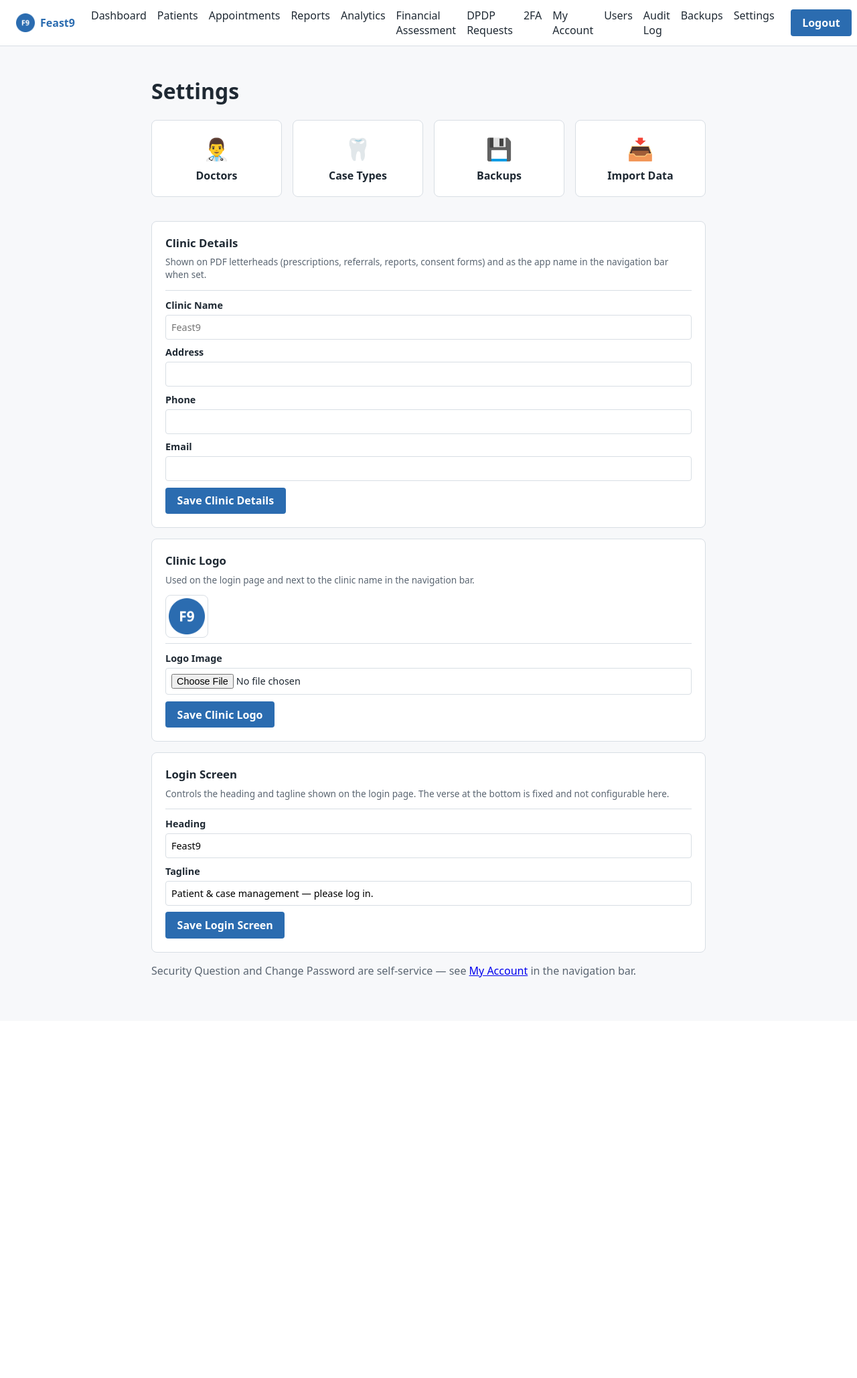
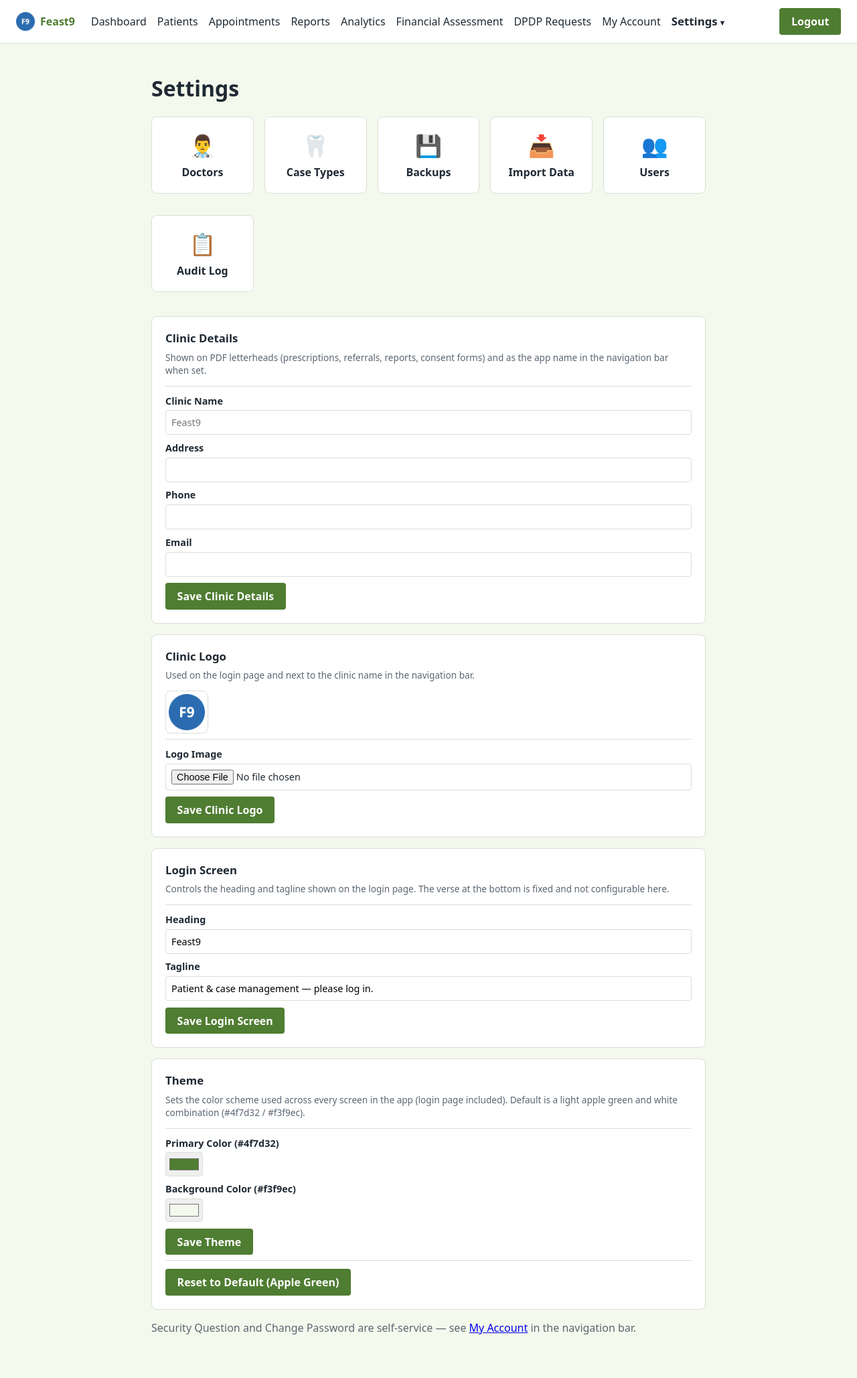
Before and after one commit to jamedevasi/Feast9_version2, a Flask app: page /settings/ in a window 1280 px wide. Shown: the whole page at 67% size. Before the commit the page ends 1459 px from the top, so only its background shows below. Run offline with Flask 3, Linux system fonts and the light colour scheme; the visitor is signed in with stand-in values (Sample User, id 1); data that the repository does not hold is empty.

Commit message:
Add customizable theme, merge 2FA into My Account, group admin nav under Settings
- New app-wide theme: default light apple green / white, customizable by an
  admin from Settings > Theme (two color pickers, derived accent/border,
  served via a public /theme.css stylesheet route since CSP disallows inline
  styles). Applies to every screen, including pre-login pages.
- 2FA management moved from its own top-nav link into a "Two-Factor
  Authentication" section on My Account (enable/disable inline), closing a
  gap where there was previously no UI path to disable 2FA.
- Users, Audit Log, and Backups collapsed into a single "Settings" nav
  dropdown (native <details>, collapsed by default, no JS) instead of four
  separate top-nav links; both added as cards on the Settings hub page too.

Co-Authored-By: Claude Sonnet 5 <noreply@anthropic.com>

```diff
--- a/app/constants.py
+++ b/app/constants.py
@@ -80,6 +80,13 @@ DEFAULT_LOGIN_TAGLINE = "Patient & case management — please log in."
 # address/phone/email have no fallback and are simply omitted when blank.
 DEFAULT_CLINIC_NAME = "Feast9"
 
+# Theme (customizable app-wide colour scheme, user request 2026-09-18). Default is a light
+# apple-green-and-white combination; an admin can override either value in Settings > Theme.
+# Accent/border shades are derived from these two at render time (see app/theme.py) rather
+# than stored, so there's no way for them to drift out of sync with a custom primary/background.
+DEFAULT_THEME_PRIMARY_COLOR = "#4f7d32"
+DEFAULT_THEME_BACKGROUND_COLOR = "#f3f9ec"
+
 # Presentation only (SVG is a presentation layer, never the source of truth — feast9_v2_agents.md §14).
 CHART_FINDING_COLORS = {
     "Sound": "#e9f7ef",
--- a/app/routes/auth_routes.py
+++ b/app/routes/auth_routes.py
@@ -15,10 +15,23 @@ from app.auth import (
 )
 from app.constants import DEFAULT_LOGIN_HEADING, DEFAULT_LOGIN_TAGLINE
 from app.csrf import validate_csrf
+from app.theme import render_theme_css, resolve_theme
 
 bp = Blueprint("auth", __name__)
 
 _IMAGE_EXT_TO_MIMETYPE = {"jpg": "image/jpeg", "png": "image/png", "gif": "image/gif", "webp": "image/webp"}
+
+
+@bp.route("/theme.css")
+def theme_css():
+    """Public (no @login_required) — the login page is themed too, and CSP's style-src 'self'
+    (no 'unsafe-inline') rules out an inline <style> block, so the customizable colors are
+    served as their own same-origin stylesheet instead, linked after style.css in base.html so
+    its :root override wins the cascade."""
+    css = render_theme_css(resolve_theme())
+    response = current_app.response_class(css, mimetype="text/css")
+    response.headers["Cache-Control"] = "no-cache"
+    return response
 
 
 @bp.route("/login-image")
--- a/app/routes/settings_routes.py
+++ b/app/routes/settings_routes.py
@@ -6,8 +6,14 @@ from flask import Blueprint, flash, redirect, render_template, request, url_for
 from app import config as app_config
 from app import db
 from app.auth import current_actor, login_required, role_required
-from app.constants import DEFAULT_LOGIN_HEADING, DEFAULT_LOGIN_TAGLINE
+from app.constants import (
+    DEFAULT_LOGIN_HEADING,
+    DEFAULT_LOGIN_TAGLINE,
+    DEFAULT_THEME_BACKGROUND_COLOR,
+    DEFAULT_THEME_PRIMARY_COLOR,
+)
 from app.csrf import validate_csrf
+from app.theme import is_valid_hex_color
 from app.validators import detect_image_upload_type
 
 # feast9_v2_agents.md §5.12 rule #1 says "from app.config import DATA_DIR must be at the
@@ -35,6 +41,10 @@ def index():
             _save_clinic_logo()
         elif form == "login_screen":
             _save_login_screen()
+        elif form == "theme":
+            _save_theme()
+        elif form == "theme_reset":
+            _reset_theme()
         return redirect(url_for("settings.index"))
 
     return render_template(
@@ -45,6 +55,10 @@ def index():
         clinic_email=db.get_setting("clinic_email", ""),
         login_heading=db.get_setting("login_heading", DEFAULT_LOGIN_HEADING),
         login_tagline=db.get_setting("login_tagline", DEFAULT_LOGIN_TAGLINE),
+        theme_primary_color=db.get_setting("theme_primary_color", DEFAULT_THEME_PRIMARY_COLOR),
+        theme_background_color=db.get_setting("theme_background_color", DEFAULT_THEME_BACKGROUND_COLOR),
+        default_theme_primary_color=DEFAULT_THEME_PRIMARY_COLOR,
+        default_theme_background_color=DEFAULT_THEME_BACKGROUND_COLOR,
     )
 
 
@@ -83,3 +97,22 @@ def _save_login_screen():
     db.set_setting("login_heading", request.form.get("login_heading", "").strip(), actor=actor)
     db.set_setting("login_tagline", request.form.get("login_tagline", "").strip(), actor=actor)
     flash("Login screen updated.", "success")
+
+
+def _save_theme():
+    primary = request.form.get("theme_primary_color", "").strip()
+    background = request.form.get("theme_background_color", "").strip()
+    if not is_valid_hex_color(primary) or not is_valid_hex_color(background):
+        flash("Theme colors must be valid (each picker already restricts this, but the value was rejected).", "warning")
+        return
+    actor = current_actor()
+    db.set_setting("theme_primary_color", primary, actor=actor)
+    db.set_setting("theme_background_color", background, actor=actor)
+    flash("Theme updated — applies across the whole app immediately.", "success")
+
+
+def _reset_theme():
+    actor = current_actor()
+    db.set_setting("theme_primary_color", DEFAULT_THEME_PRIMARY_COLOR, actor=actor)
+    db.set_setting("theme_background_color", DEFAULT_THEME_BACKGROUND_COLOR, actor=actor)
+    flash("Theme reset to the default light apple green.", "success")
--- a/app/routes/totp_routes.py
+++ b/app/routes/totp_routes.py
@@ -34,7 +34,7 @@ def setup():
     user = db.get_user_by_id(session["admin_id"])
     if user["totp_enabled"]:
         flash("Two-factor authentication is already enabled on your account.", "warning")
-        return redirect(url_for("dashboard.index"))
+        return redirect(url_for("account.index"))
 
     secret = user["totp_secret"] or generate_totp_secret()
     if not user["totp_secret"]:
@@ -60,7 +60,7 @@ def setup():
 def recovery_codes():
     codes = session.pop("recovery_codes_to_show", None)
     if not codes:
-        return redirect(url_for("dashboard.index"))
+        return redirect(url_for("account.index"))
     return render_template("totp_recovery_codes.html", codes=codes)
 
 
@@ -71,4 +71,4 @@ def disable():
     validate_csrf(request.form.get("csrf_token"))
     db.reset_totp(session["admin_id"], actor=current_actor())
     flash("Two-factor authentication disabled on your account.", "success")
-    return redirect(url_for("dashboard.index"))
+    return redirect(url_for("account.index"))
--- a/app/static/style.css
+++ b/app/static/style.css
@@ -37,9 +37,37 @@ body {
 }
 .brand-logo { width: 28px; height: 28px; border-radius: 6px; object-fit: contain; flex-shrink: 0; }
 
-.topbar nav { display: flex; gap: 1rem; flex: 1; }
+.topbar nav { display: flex; align-items: center; gap: 1rem; flex: 1; }
 .topbar nav a { color: var(--text); text-decoration: none; }
 .topbar nav a:hover { color: var(--brand); }
+
+.nav-dropdown { position: relative; }
+.nav-dropdown > summary {
+  cursor: pointer;
+  list-style: none;
+  color: var(--text);
+}
+.nav-dropdown > summary::-webkit-details-marker { display: none; }
+.nav-dropdown > summary:hover { color: var(--brand); }
+.nav-dropdown > summary::after { content: "\25BE"; margin-left: 0.25rem; font-size: 0.7em; }
+.nav-dropdown[open] > summary::after { content: "\25B4"; }
+.nav-dropdown-menu {
+  position: absolute;
+  top: 100%;
+  left: 0;
+  margin-top: 0.5rem;
+  display: flex;
+  flex-direction: column;
+  min-width: 10rem;
+  padding: 0.4rem 0;
+  background: white;
+  border: 1px solid var(--border);
+  border-radius: 6px;
+  box-shadow: 0 4px 12px rgba(15, 23, 42, 0.12);
+  z-index: 20;
+}
+.nav-dropdown-menu a { padding: 0.45rem 1rem; }
+.nav-dropdown-menu a:hover { background: var(--bg); }
 
 .logout-form { margin: 0; }
 .link-button {
@@ -59,7 +87,7 @@ body {
 
 body.auth-page {
   min-height: 100vh;
-  background: linear-gradient(180deg, #eaf1fa 0%, var(--bg) 22rem);
+  background: linear-gradient(180deg, var(--accent, #eaf1fa) 0%, var(--bg) 22rem);
 }
 body.auth-page .container {
   min-height: 100vh;
@@ -422,7 +450,7 @@ details[open] summary { margin-bottom: 0.75rem; }
   background: white;
 }
 .calendar-cell-empty { background: var(--bg); }
-.calendar-cell-today { background: #eef4fb; }
+.calendar-cell-today { background: var(--accent, #eef4fb); }
 
 .calendar-day-header {
   display: flex;
--- a/app/templates/base.html
+++ b/app/templates/base.html
@@ -5,6 +5,7 @@
   <meta name="viewport" content="width=device-width, initial-scale=1">
   <title>{% block title %}Feast9{% endblock %}</title>
   <link rel="stylesheet" href="{{ url_for('static', filename='style.css') }}">
+  <link rel="stylesheet" href="{{ url_for('auth.theme_css') }}">
 </head>
 <body class="{% block body_class %}{% endblock %}">
   {% if session.get('admin_id') %}
@@ -20,13 +21,17 @@
       <a href="{{ url_for('financial.index') }}">Financial Assessment</a>
       {% endif %}
       <a href="{{ url_for('dpdp.list_view') }}">DPDP Requests{% if pending_data_requests_count %} ({{ pending_data_requests_count }}){% endif %}</a>
-      <a href="{{ url_for('totp.setup') }}">2FA</a>
       <a href="{{ url_for('account.index') }}">My Account</a>
       {% if session.get('role') == 'admin' %}
-      <a href="{{ url_for('users.list_view') }}">Users</a>
-      <a href="{{ url_for('audit.list_view') }}">Audit Log</a>
-      <a href="{{ url_for('backup.list_view') }}">Backups</a>
-      <a href="{{ url_for('settings.index') }}">Settings</a>
+      <details class="nav-dropdown">
+        <summary>Settings</summary>
+        <div class="nav-dropdown-menu">
+          <a href="{{ url_for('settings.index') }}">Settings Home</a>
+          <a href="{{ url_for('users.list_view') }}">Users</a>
+          <a href="{{ url_for('audit.list_view') }}">Audit Log</a>
+          <a href="{{ url_for('backup.list_view') }}">Backups</a>
+        </div>
+      </details>
       {% endif %}
     </nav>
     <form method="post" action="{{ url_for('auth.logout') }}" class="logout-form">
--- a/app/templates/settings.html
+++ b/app/templates/settings.html
@@ -19,6 +19,14 @@
   <a class="card settings-card" href="{{ url_for('import_data.index') }}">
     <span class="settings-card-icon">📥</span>
     <span class="settings-card-label">Import Data</span>
+  </a>
+  <a class="card settings-card" href="{{ url_for('users.list_view') }}">
+    <span class="settings-card-icon">👥</span>
+    <span class="settings-card-label">Users</span>
+  </a>
+  <a class="card settings-card" href="{{ url_for('audit.list_view') }}">
+    <span class="settings-card-icon">📋</span>
+    <span class="settings-card-label">Audit Log</span>
   </a>
 </div>
 
@@ -60,5 +68,26 @@
   </form>
 </section>
 
+<section class="card">
+  <h2>Theme</h2>
+  <p class="muted-note">Sets the color scheme used across every screen in the app (login page included). Default is a light apple green and white combination ({{ default_theme_primary_color }} / {{ default_theme_background_color }}).</p>
+  <form method="post" action="{{ url_for('settings.index') }}" class="inline-form">
+    <input type="hidden" name="csrf_token" value="{{ csrf_token() }}">
+    <input type="hidden" name="form" value="theme">
+    <label>Primary Color ({{ theme_primary_color }})
+      <input type="color" name="theme_primary_color" value="{{ theme_primary_color }}">
+    </label>
+    <label>Background Color ({{ theme_background_color }})
+      <input type="color" name="theme_background_color" value="{{ theme_background_color }}">
+    </label>
+    <button type="submit">Save Theme</button>
+  </form>
+  <form method="post" action="{{ url_for('settings.index') }}" class="inline-form">
+    <input type="hidden" name="csrf_token" value="{{ csrf_token() }}">
+    <input type="hidden" name="form" value="theme_reset">
+    <button type="submit" class="button-secondary">Reset to Default (Apple Green)</button>
+  </form>
+</section>
+
 <p class="empty-state">Security Question and Change Password are self-service — see <a href="{{ url_for('account.index') }}">My Account</a> in the navigation bar.</p>
 {% endblock %}
--- a/app/templates/totp_recovery_codes.html
+++ b/app/templates/totp_recovery_codes.html
@@ -13,5 +13,5 @@
   </ul>
 </section>
 
-<a class="button" href="{{ url_for('dashboard.index') }}">I've saved these — continue</a>
+<a class="button" href="{{ url_for('account.index') }}">I've saved these — continue</a>
 {% endblock %}
```
Also changed, not shown: app/templates/account.html (+14 -0 lines), app/theme.py (added, +56 -0 lines), tests/test_theme.py (added, +79 -0 lines).
